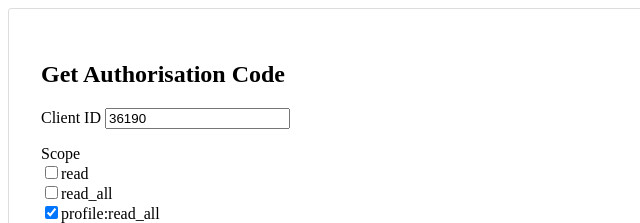
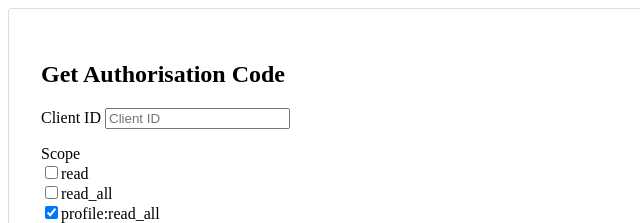
Before and after one commit to AidanZealley/strava-toolkit, a website built with webpack: page index.html in a window 1280 px wide. Shown: the top 223 px of the page, 0-640 px from the left. Built offline with nearby package versions, Linux system fonts and the light colour scheme.

Commit message:
adjust markup

```diff
--- a/index.html
+++ b/index.html
@@ -13,7 +13,7 @@
             <form class="strava-toolkit__form" data-role="authorisation-code-form">
                 <div>
                     <label>Client ID</label>
-                    <input type="text" name="client_id" placeholder="Client ID" value="36190">
+                    <input type="text" name="client_id" placeholder="Client ID">
                 </div>
                 <input type="hidden" name="redirect_uri" value="http://localhost:3000/">
                 <input type="hidden" name="response_type" value="code">
```
